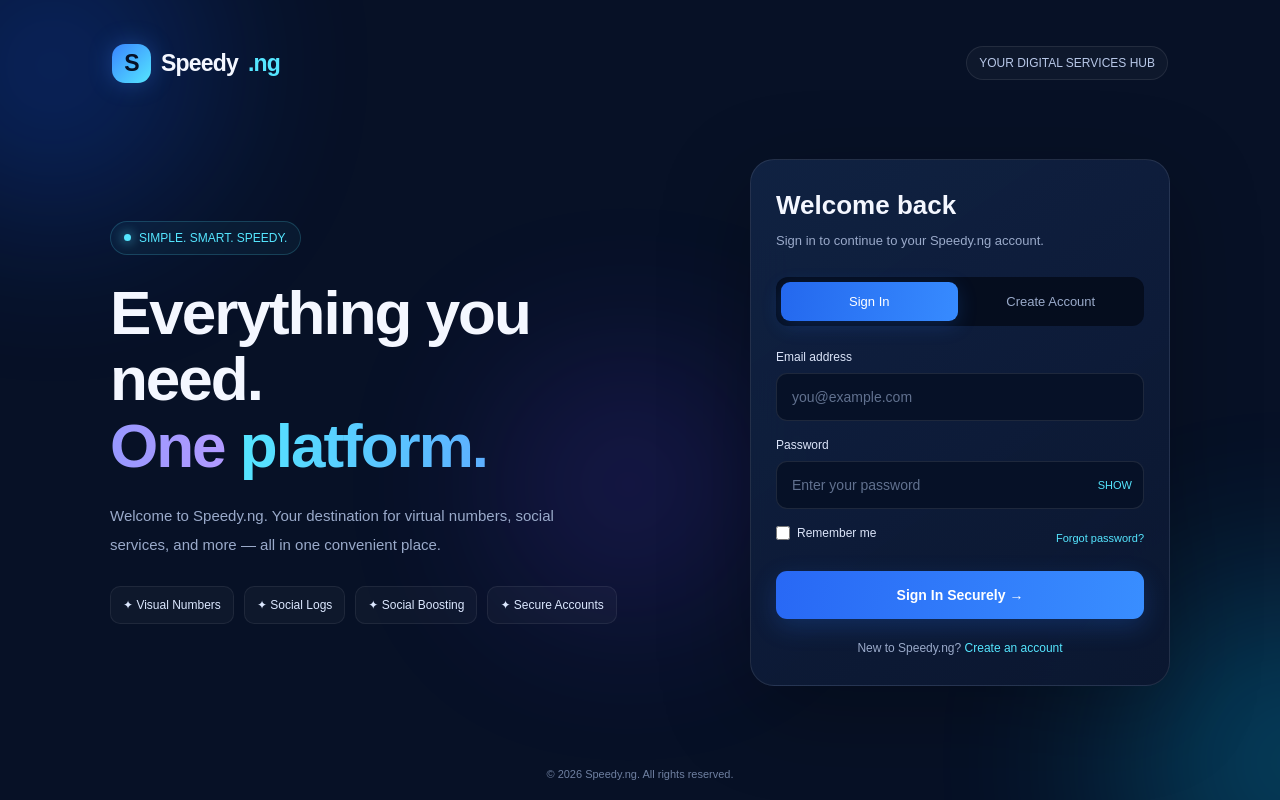
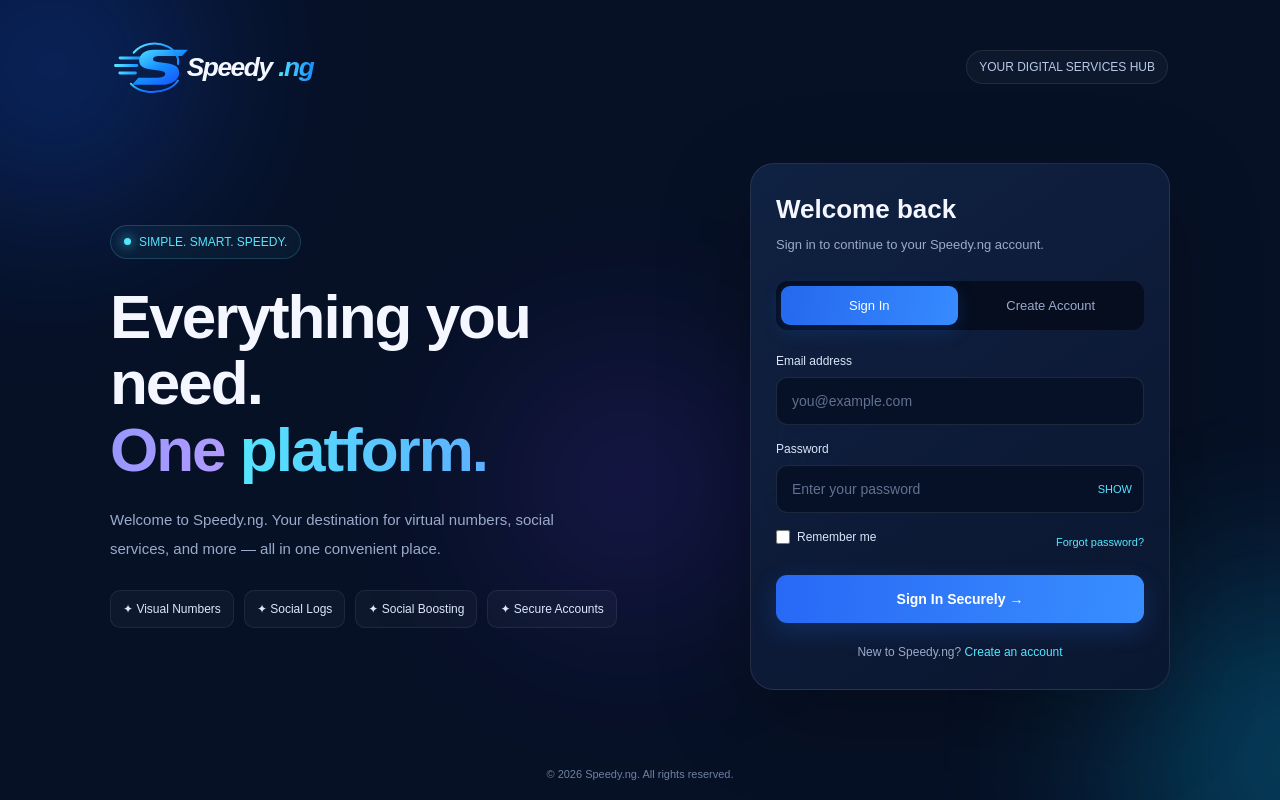
Before and after one commit to unicespotify-bit/Speedy-ng-website, a plain HTML site: page public/index.html in a window 1280 px wide. Drawn offline with Linux system fonts and the light colour scheme.

Commit message:
Integrate Speedy Blue logo into public customer page

```diff
--- a/public/index.html
+++ b/public/index.html
@@ -16,6 +16,12 @@ body{min-height:100vh;min-height:100dvh;background:var(--bg);color:var(--text);f
 .page{position:relative;z-index:1;min-height:100vh;min-height:100dvh;display:flex;flex-direction:column}
 header{padding:27px 22px;display:flex;align-items:center;justify-content:space-between;max-width:1100px;width:100%;margin:auto}
 .logo{display:flex;align-items:center;gap:10px;font-size:23px;font-weight:800;letter-spacing:-.8px}.logo-icon{width:39px;height:39px;border-radius:13px;display:grid;place-items:center;background:linear-gradient(135deg,#3985ff,#55e6ff);color:#061126;box-shadow:0 0 25px #3985ff55}.logo span{color:var(--cyan)}
+.logo img{
+  display:block;
+  width:220px;
+  height:auto;
+  max-width:100%;
+}
 .badge{color:#b8c8e8;font-size:12px;padding:9px 12px;border:1px solid #ffffff16;background:#ffffff08;border-radius:20px}
 main{width:100%;max-width:1100px;margin:auto;padding:15px 20px 45px;display:grid;grid-template-columns:1fr 420px;align-items:center;gap:65px}
 .intro{animation:appear .8s ease both}.eyebrow{display:inline-flex;align-items:center;gap:8px;border:1px solid #55e6ff30;background:#55e6ff0c;color:var(--cyan);border-radius:30px;padding:9px 13px;font-size:12px;margin-bottom:25px}
@@ -49,7 +55,12 @@ footer{text-align:center;padding:20px;color:#6f80a1;font-size:11px}
 <body>
 <div class="background" aria-hidden="true"><div class="glow one"></div><div class="glow two"></div><div class="glow three"></div></div>
 <div class="page">
-<header><div class="logo"><div class="logo-icon">S</div>Speedy<span>.ng</span></div><div class="badge">YOUR DIGITAL SERVICES HUB</div></header>
+<header>
+  <a class="logo" href="/" aria-label="Speedy.ng home">
+    <img src="/logo.svg" alt="Speedy.ng">
+  </a>
+  <div class="badge">YOUR DIGITAL SERVICES HUB</div>
+</header>
 <main>
 <section class="intro">
 <div class="eyebrow"><span class="dot"></span>SIMPLE. SMART. SPEEDY.</div>
```
